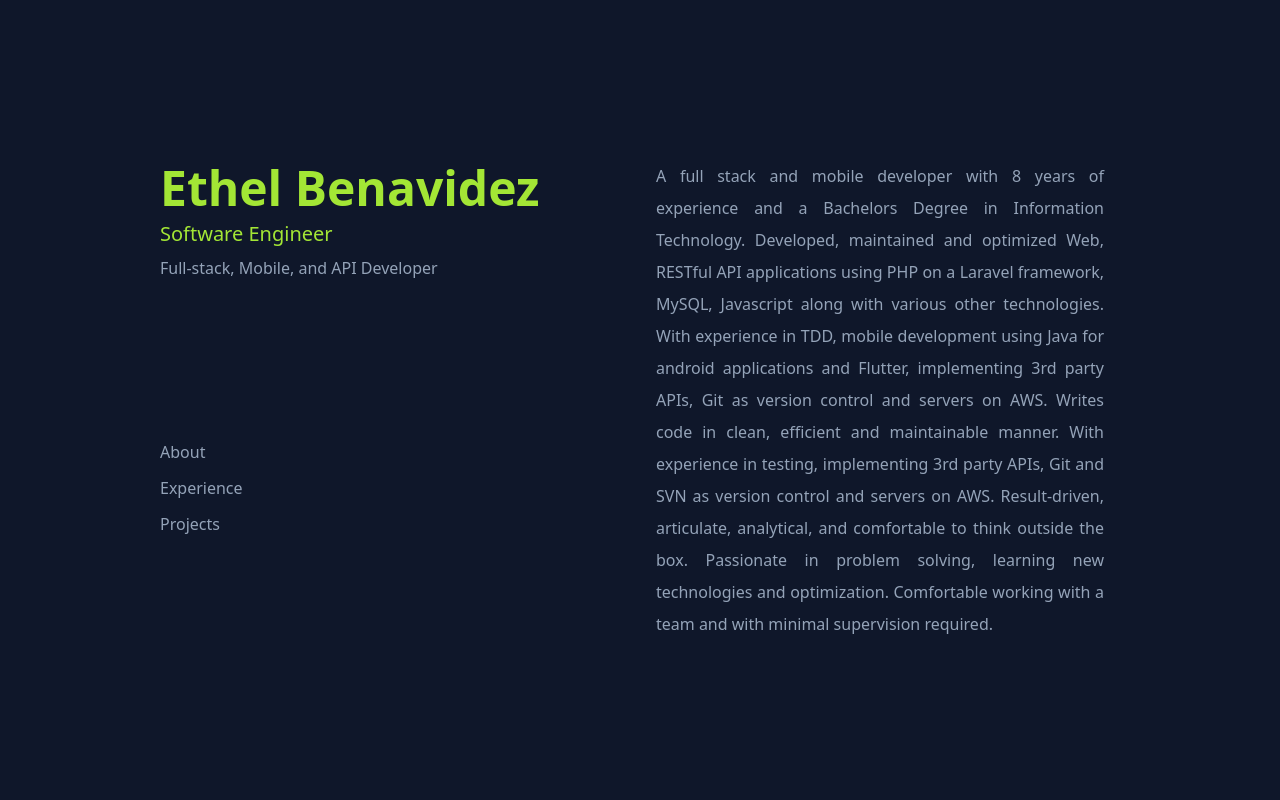
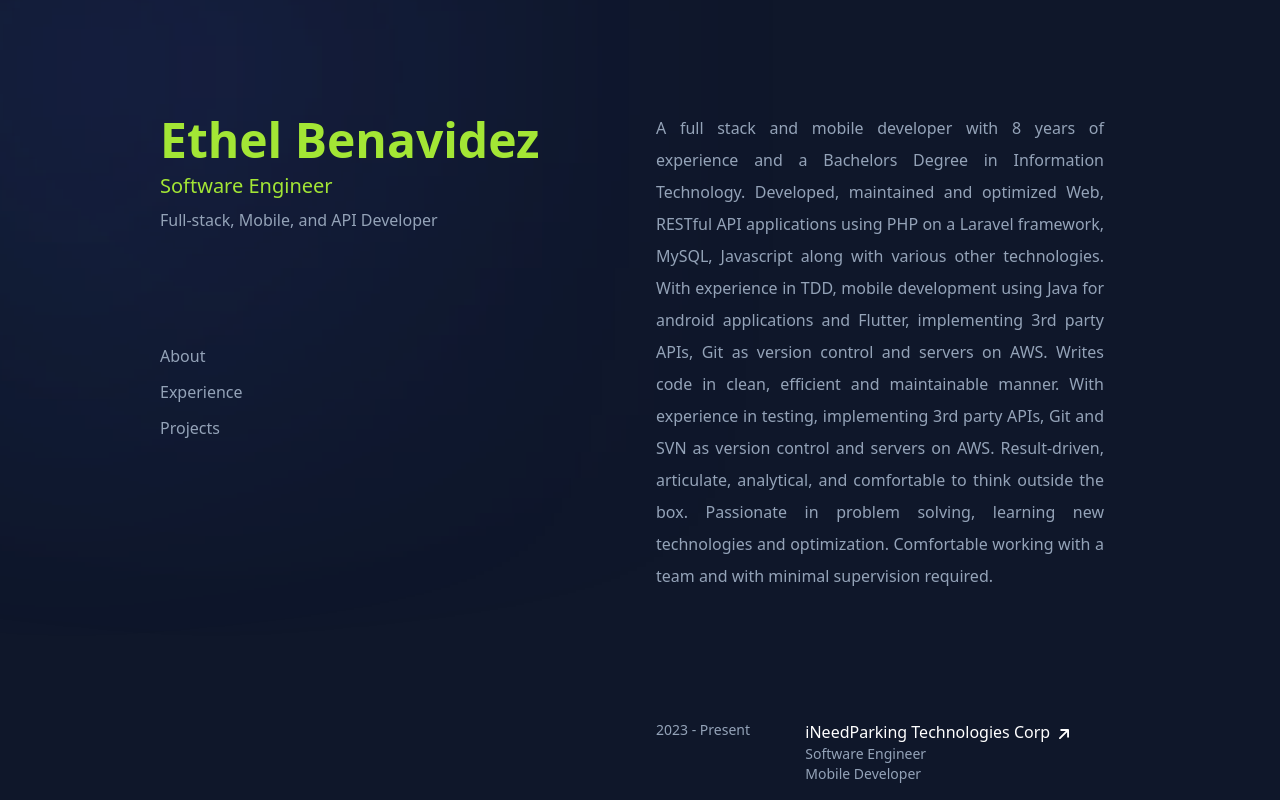
Before and after one commit to CodeLifeWIP/ebenavidez, a React (Vite) app: page / in a window 1280 px wide. Built offline with nearby package versions, Linux system fonts and the light colour scheme.

Commit message:
Spotlight for XL screen

```diff
--- a/src/components/StickyTitle.jsx
+++ b/src/components/StickyTitle.jsx
@@ -4,7 +4,7 @@ import { useEffect } from 'react'
 // eslint-disable-next-line react/prop-types
 const StickyTitle = ({ className, title }) => {
   return (
-    <div className={`sticky h-14 my-8 top-0 bg-slate-900/90 flex ${className}`}>
+    <div className={`sticky h-14 my-8 top-0 flex bg-slate-900/90 ${className}`}>
       <span className="text-white text-xl inline-block content-center">{title}</span>
     </div>
   )
@@ -22,7 +22,7 @@ const StickyTitleWithCart = ({ className, title, cartTotal, checkoutButton }) =>
   }, [cartTotal])
 
   return (
-    <div className={`sticky h-14 my-8 top-0 bg-slate-900/90 flex justify-between ${className}`}>
+    <div className={`sticky h-14 my-8 top-0 flex justify-between bg-slate-900/90 xl:bg-transparent ${className}`}>
       <span className="text-white text-xl inline-block content-center">{title}</span>
       <div className="flex">
         <div className="inline-block content-center space-x-2">
--- a/src/views/Home.jsx
+++ b/src/views/Home.jsx
@@ -1,4 +1,4 @@
-import { useState, useEffect } from 'react'
+import { useState, useEffect, useRef } from 'react'
 import Hero from '../components/home/Hero'
 import TableContents from '../components/home/TableContents'
 import { useSelector } from 'react-redux'
@@ -86,7 +86,7 @@ const Home = () => {
   const [mousePos, setMousePos] = useState({})
   const active = useSelector((state) => state.tableContents.active)
   const cartTotalAmount = useSelector((state) => state.cart.cartTotalAmount)
-  // const secondaryCursor = useRef(null)
+  const secondaryCursor = useRef(null)
 
 
   useEffect(() => {
@@ -113,20 +113,20 @@ const Home = () => {
   })
 
   useEffect(() => {
-    // secondaryCursor.current.style.transform = `translate3d(${mousePos.x - 200}px, ${mousePos.y}px, 0)`
-
-    /* <div ref={secondaryCursor} className='w-36 h-36 bg-blue-500 blur-extra float-start' />
-      <div ref={secondaryCursor} className='w-36 h-36 bg-indigo-600 blur-extra float-start' /> */
+    secondaryCursor.current.style.transform = `translate3d(${mousePos.x - 200}px, ${mousePos.y}px, 0)`
   }, [mousePos])
 
   const lgPageLayout = 'lg:flex lg:justify-between lg:h-screen lg:overflow-y-hidden lg:w-full lg:grid lg:grid-cols-2'
-  const leftPageMargin = 'mx-6 my-10 md:mx-16 md:my-20 lg:mr-0 lg:ml-24 lg:mt-24 xl:ml-40 xl:mt-40'
-  const rightPageMargin = 'mx-6 my-10 md:mx-16 md:my-20 lg:ml-0 lg:mr-24 lg:mt-24 xl:mr-40 xl:mt-40'
+  const leftPageMargin = 'mx-6 my-10 md:mx-16 md:my-20 lg:mr-0 lg:ml-24 lg:mt-24 xl:ml-40 xl:mt-28'
+  const rightPageMargin = 'mx-6 my-10 md:mx-16 md:my-20 lg:ml-0 lg:mr-24 lg:mt-24 xl:mr-40 xl:mt-28'
 
 
   return (
+    <div className='bg-slate-900 xl:h-screen xl:relative xl:z-0 xl:flex'>
+      <div ref={secondaryCursor} className='hidden xl:block w-36 h-36 bg-blue-500 blur-extra' />
+      <div ref={secondaryCursor} className='hidden xl:block w-36 h-36 bg-indigo-600 blur-extra' />
 
-    <div className={`bg-slate-900  ${lgPageLayout}`}>
+      <div className={`xl:absolute xl:z-10 ${lgPageLayout}`}>
         <div className="">
           <Hero className={`mb-32 sm:mb-52 md:mb-40 lg:mb-0 ${leftPageMargin}`} />
           <TableContents className={`hidden lg:block ${leftPageMargin}`} />
@@ -140,7 +140,7 @@ const Home = () => {
         </div>
         <Products data={products} className={`block lg:hidden ${rightPageMargin}`} />
         <Footer className={`block lg:hidden ${rightPageMargin}`} />
-
+      </div>
     </div>
   )
 }
```
Lines whose indentation alone changed are shown as unchanged.
